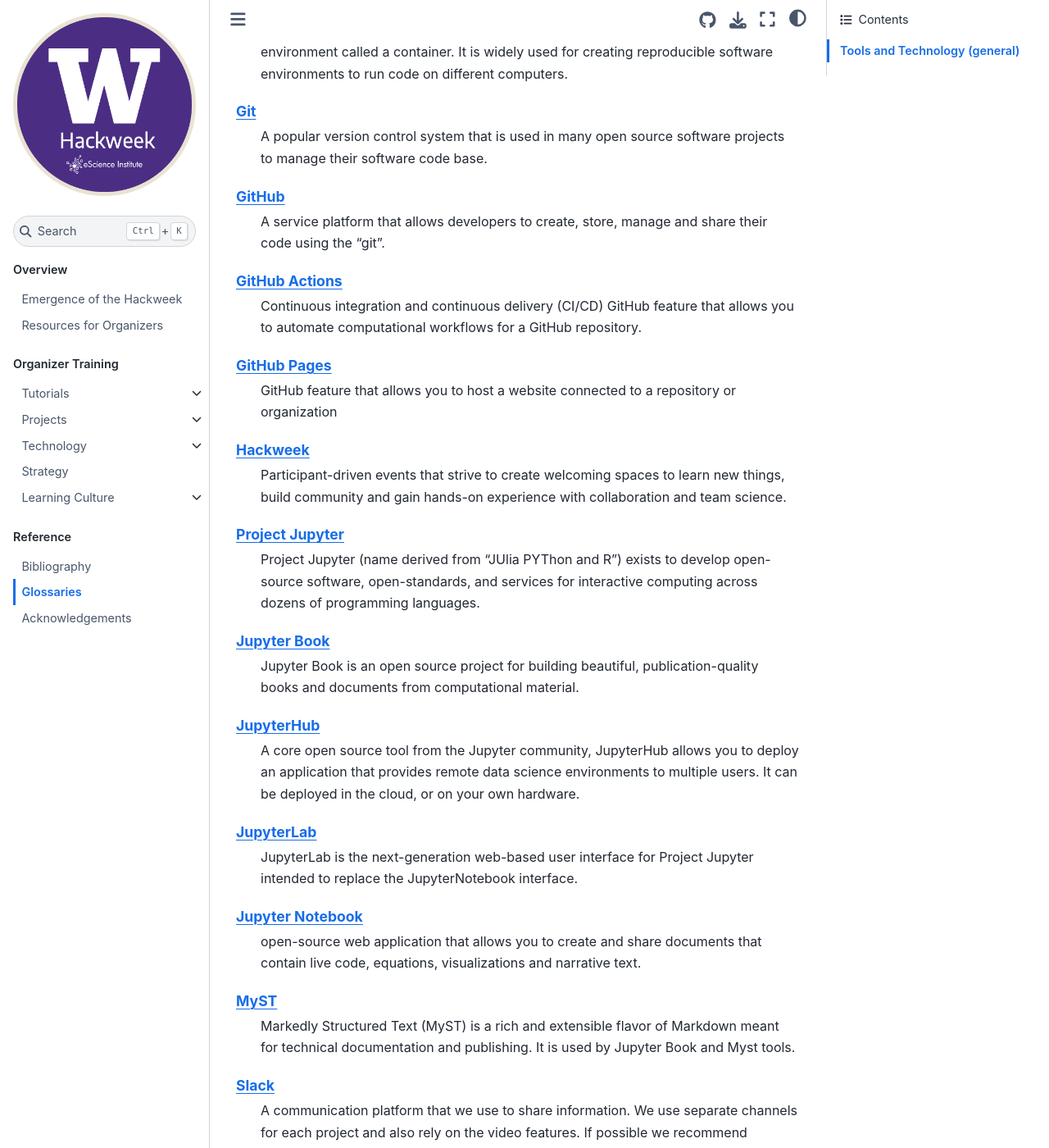
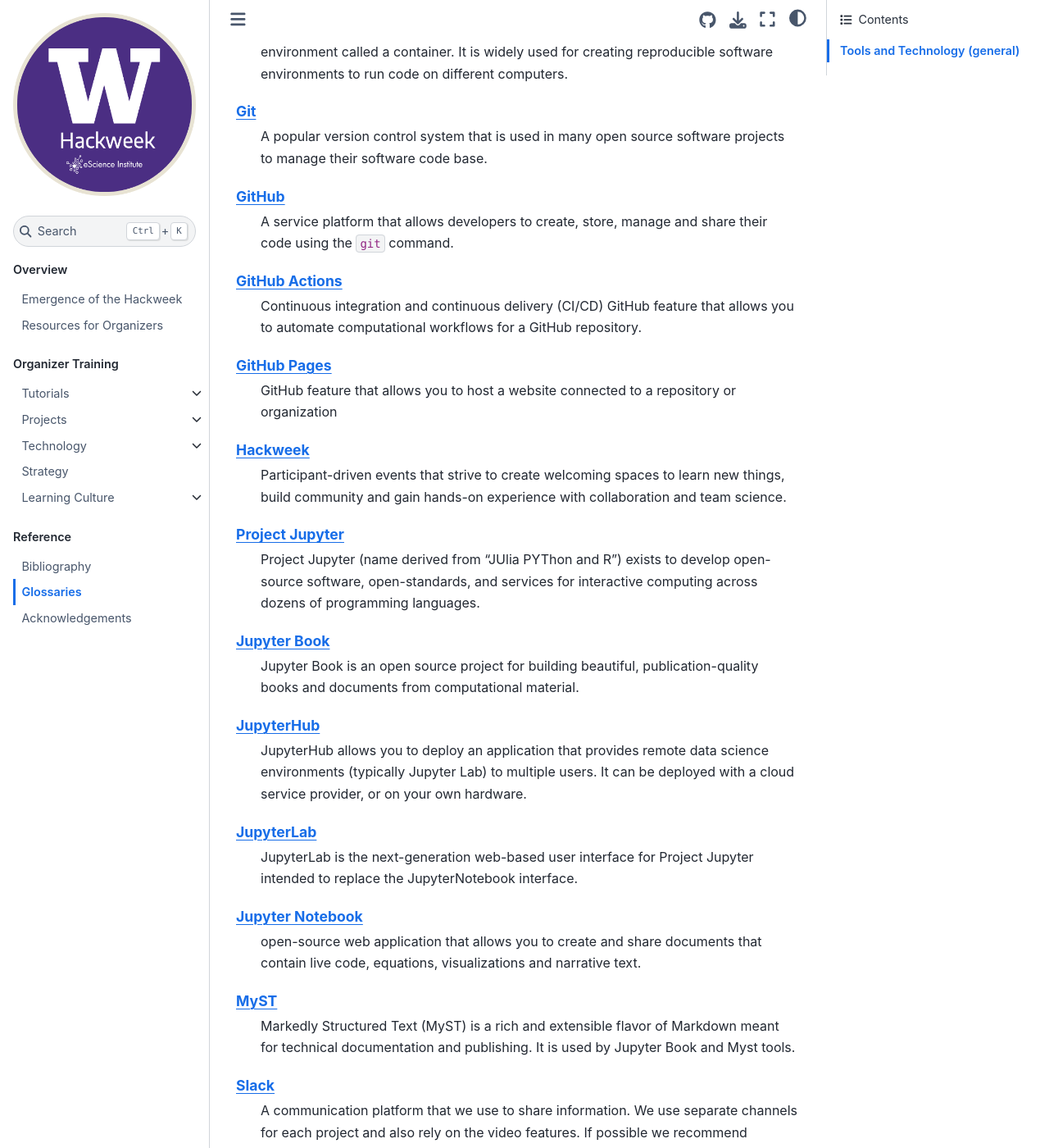
Before and after one commit to uwhackweek/hackweeks-as-a-service, a Jupyter Book: the page built from docs/reference/glossary.md, in a window 1280 px wide and 1400 px high, scrolled down 507 px. Shown: the whole window at 82% size. Built offline with Jupyter Book 1.0.4 settings and Sphinx 7.4.7 and the Sphinx Book theme 1.1.4, drawn with Linux system fonts in a browser that asks for light colours.

Commit message:
review comments

```diff
--- a/docs/reference/glossary.md
+++ b/docs/reference/glossary.md
@@ -23,7 +23,7 @@
   projects to manage their software code base.
 
 [GitHub](https://github.com)
-  A service platform that allows developers to create, store, manage and share their code using the "git".
+  A service platform that allows developers to create, store, manage and share their code using the `git` command.
 
 [GitHub Actions](https://github.com/features/actions)
   Continuous integration and continuous delivery (CI/CD) GitHub feature that allows you to automate computational workflows for a GitHub repository.
@@ -46,9 +46,7 @@
   publication-quality books and documents from computational material.
 
 [JupyterHub](https://jupyterhub.readthedocs.io)
-  A core open source tool from the Jupyter community, JupyterHub allows you to
-  deploy an application that provides remote data science environments to
-  multiple users. It can be deployed in the cloud, or on your own hardware.
+  JupyterHub allows you to deploy an application that provides remote data science environments (typically Jupyter Lab) to multiple users. It can be deployed with a cloud service provider, or on your own hardware.
 
 [JupyterLab](https://jupyterlab.readthedocs.io)
   JupyterLab is the next-generation web-based user interface for Project Jupyter
```
Also changed, not shown: docs/training/technology/data-management.md (+2 -0 lines).
